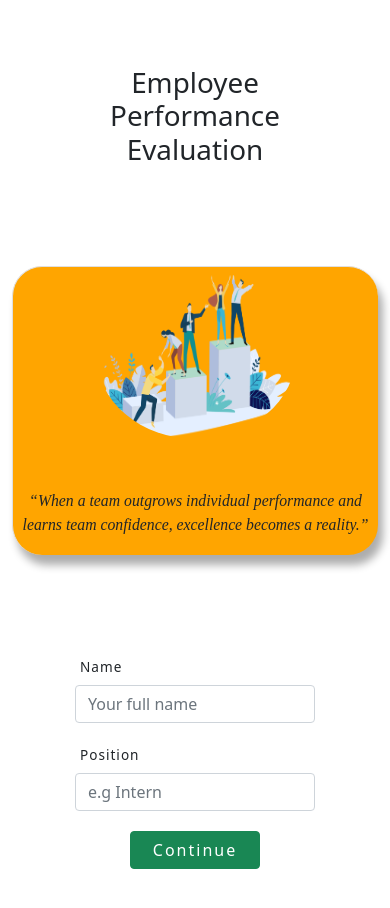
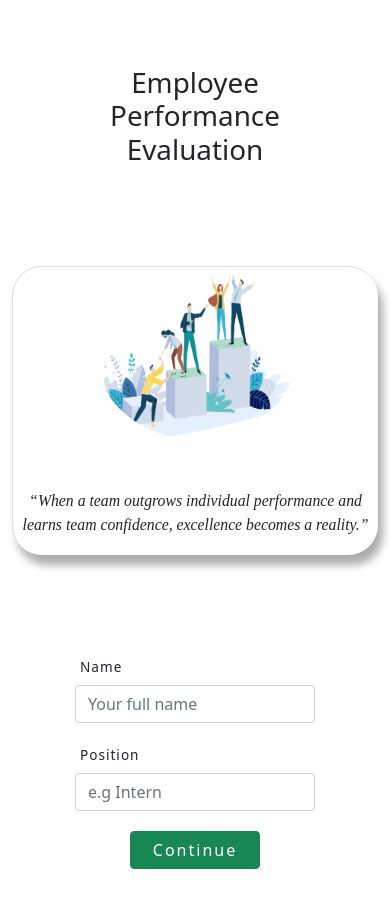
Before and after one commit to Leovihildo/VBC, a plain HTML site: page index.html in a window 390 px wide. Shown: the part 56-964 px from the top of the page. Drawn offline with nearby package versions, Linux system fonts and the light colour scheme; a web font is replaced by a local one.

Commit message:
Update styles.css

```diff
--- a/css/styles.css
+++ b/css/styles.css
@@ -317,7 +317,6 @@ hr{
     .carousel-inner{
         width: 100px;
         box-shadow: 5px 10px 9px #adadad;
-        background-color: orange;
     }
     .quote-img>img{
         width: 200px;
```
